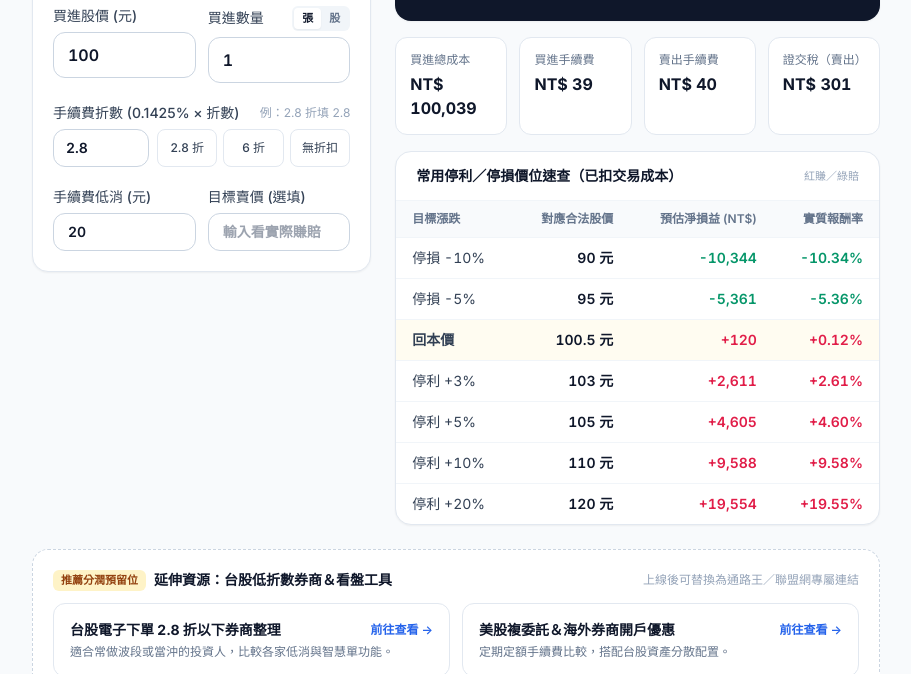
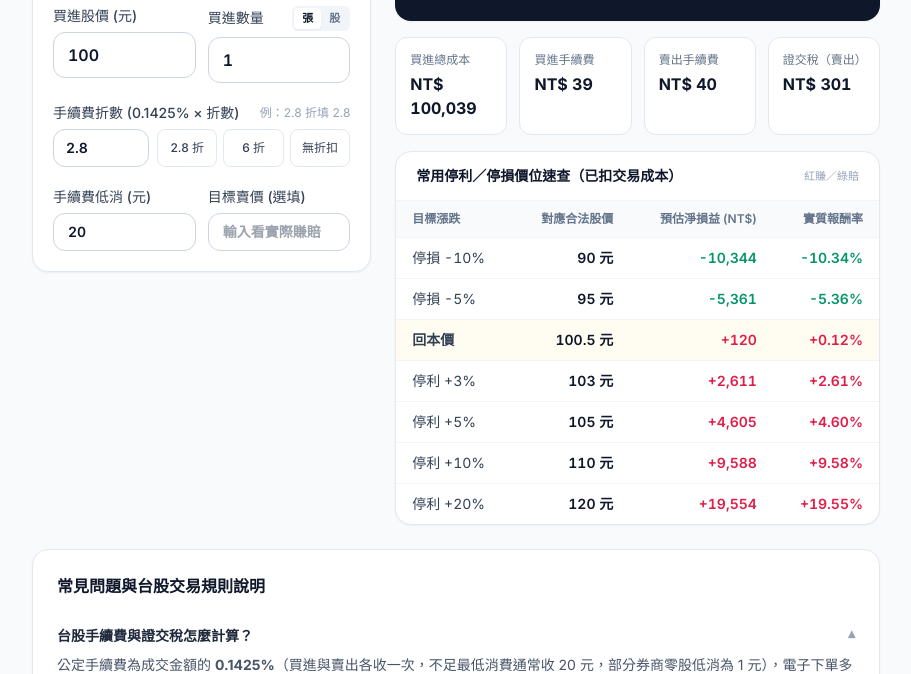
Before and after one commit to stock-lab-tw/tw-stock-calc, a plain HTML site: page index.html in a window 1280 px wide. Shown: the part 278-952 px from the top of the page, without its empty margins (184-1095 px from the left). Drawn offline with nearby package versions, Linux system fonts and the light colour scheme.

Commit message:
Update index.html

```diff
--- a/index.html
+++ b/index.html
@@ -350,33 +350,6 @@
             </div>
           </div>
         </div>
-      </div>
-    </section>
-
-    <!-- Affiliate / Monetization Slot (Ready to swap links) -->
-    <section class="bg-white rounded-2xl border border-dashed border-slate-300 p-5 space-y-3">
-      <div class="flex flex-wrap items-center justify-between gap-2">
-        <div class="flex items-center gap-2">
-          <span class="px-2 py-0.5 rounded-md bg-amber-100 text-amber-800 text-[11px] font-bold">推薦分潤預留位</span>
-          <h2 class="text-sm font-bold text-slate-900">延伸資源：台股低折數券商＆看盤工具</h2>
-        </div>
-        <span class="text-xs text-slate-400">上線後可替換為通路王／聯盟網專屬連結</span>
-      </div>
-      <div class="grid grid-cols-1 sm:grid-cols-2 gap-3">
-        <button type="button" data-affiliate-slot="broker" class="affiliate-slot-btn text-left p-4 rounded-xl border border-slate-200 hover:border-slate-400 hover:bg-slate-50 transition-all group">
-          <div class="flex items-center justify-between gap-2">
-            <span class="text-sm font-bold text-slate-900 group-hover:text-slate-700">台股電子下單 2.8 折以下券商整理</span>
-            <span class="text-xs font-semibold text-blue-600 shrink-0">前往查看 →</span>
-          </div>
-          <p class="text-xs text-slate-500 mt-1">適合常做波段或當沖的投資人，比較各家低消與智慧單功能。</p>
-        </button>
-        <button type="button" data-affiliate-slot="tool" class="affiliate-slot-btn text-left p-4 rounded-xl border border-slate-200 hover:border-slate-400 hover:bg-slate-50 transition-all group">
-          <div class="flex items-center justify-between gap-2">
-            <span class="text-sm font-bold text-slate-900 group-hover:text-slate-700">美股複委託＆海外券商開戶優惠</span>
-            <span class="text-xs font-semibold text-blue-600 shrink-0">前往查看 →</span>
-          </div>
-          <p class="text-xs text-slate-500 mt-1">定期定額手續費比較，搭配台股資產分散配置。</p>
-        </button>
       </div>
     </section>
 
@@ -861,13 +834,6 @@
         $(id).addEventListener('input', renderMargin);
       });
 
-      // Affiliate Slot Demo Click
-      document.querySelectorAll('.affiliate-slot-btn').forEach((btn) => {
-        btn.addEventListener('click', () => {
-          showToast('這是預留的分潤按鈕！上線後把這裡換成你的通路王／聯盟網推廣網址即可賺取分潤。');
-        });
-      });
-
       // Copy Summary Button
       $('btn-copy-summary').addEventListener('click', () => {
         let text = '';
```
